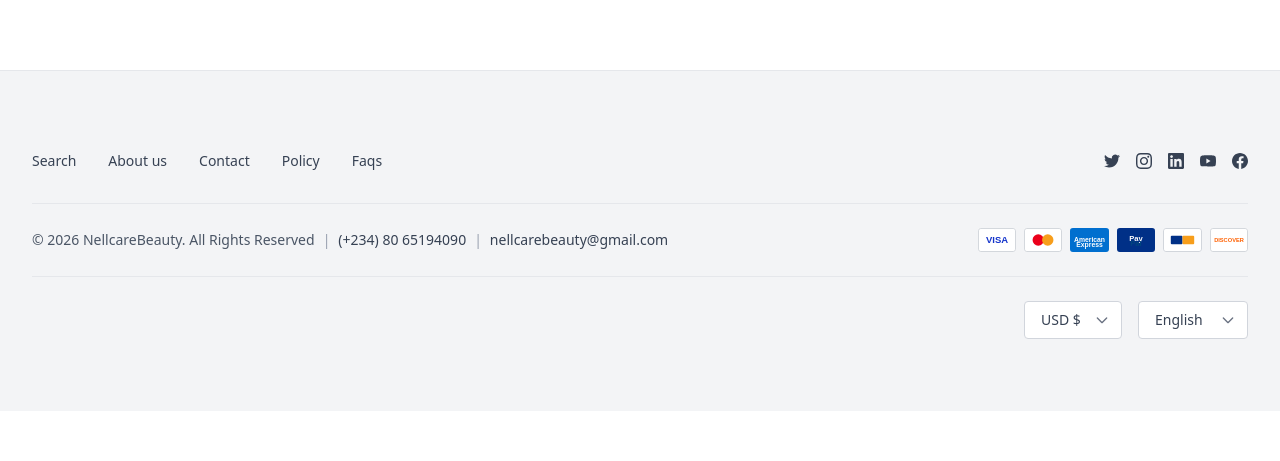
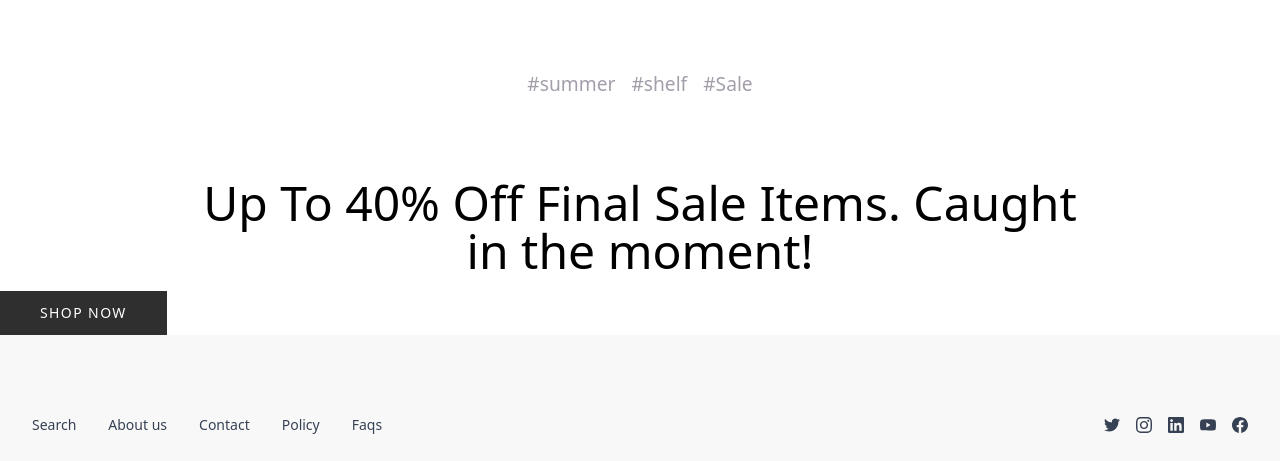
Before and after one commit to stellanechi/nellcareBeauty-E-commerce-Vuejs, a Vue app: page / in a window 1280 px wide. Shown: the part 1211-1672 px from the top of the page. Before the commit the page ends 1622 px from the top, so only its background shows below. Built offline with nearby package versions, Linux system fonts and the light colour scheme; no server answers.

Commit message:
update footer and home page

```diff
--- /dev/null
+++ b/src/components/Button.vue
@@ -0,0 +1,21 @@
+<template>
+  <button
+    :disabled="disabled"
+    class="px-10 py-3 bg-[#2f2f2f] text-white text-sm font-medium tracking-widest uppercase transition-all duration-200 hover:bg-black disabled:opacity-50 disabled:cursor-not-allowed"
+  >
+    {{ label }}
+  </button>
+</template>
+
+<script setup>
+defineProps({
+  label: {
+    type: String,
+    default: "SHOW NOW",
+  },
+  disabled: {
+    type: Boolean,
+    default: false,
+  },
+});
+</script>
--- a/src/components/footer/Footer.vue
+++ b/src/components/footer/Footer.vue
@@ -1,5 +1,5 @@
 <template>
-  <footer class="bg-gray-100 border-t border-gray-200">
+  <footer class="bg-[#f8f8f8]">
     <div class="max-w-7xl mx-auto px-4 sm:px-6 lg:px-8 py-8 lg:py-12">
       <!-- Top Section -->
       <div
--- a/src/pages/home/HomePage.vue
+++ b/src/pages/home/HomePage.vue
@@ -18,6 +18,39 @@
         />
       </div>
     </div>
+    <!-- section -->
+    <div class="container mx-auto pb-16">
+      <h2 class="text-[1.2rem] text-center">
+        <div class="flex items-center justify-center gap-4">
+          <a
+            href="#"
+            class="text-[#a39eaa] hover:underline transition-all duration-200"
+          >
+            #summer
+          </a>
+          <a
+            href="#"
+            class="text-[#a39eaa] hover:underline transition-all duration-200"
+          >
+            #shelf
+          </a>
+          <a
+            href="#"
+            class="text-[#a39eaa] hover:underline transition-all duration-200"
+          >
+            #Sale
+          </a>
+        </div>
+      </h2>
+    </div>
+    <!-- section -->
+    <div class="container mx-auto py-4">
+      <h2 class="text-5xl text-center">
+        Up To 40% Off Final Sale Items. Caught <br />
+        in the moment!
+      </h2>
+    </div>
+    <div><Button label="SHOP NOW" /></div>
   </div>
 </template>
 
@@ -25,6 +58,7 @@
 import NavigationBar from "@/components/navbar/NavigationBar.vue";
 import HeroSlider from "@/pages/home/HeroSlider.vue";
 import Products from "@/pages/home/product/Products.vue";
+import Button from "@/components/Button.vue";
 </script>
 
 <style scoped lang="scss"></style>
```
